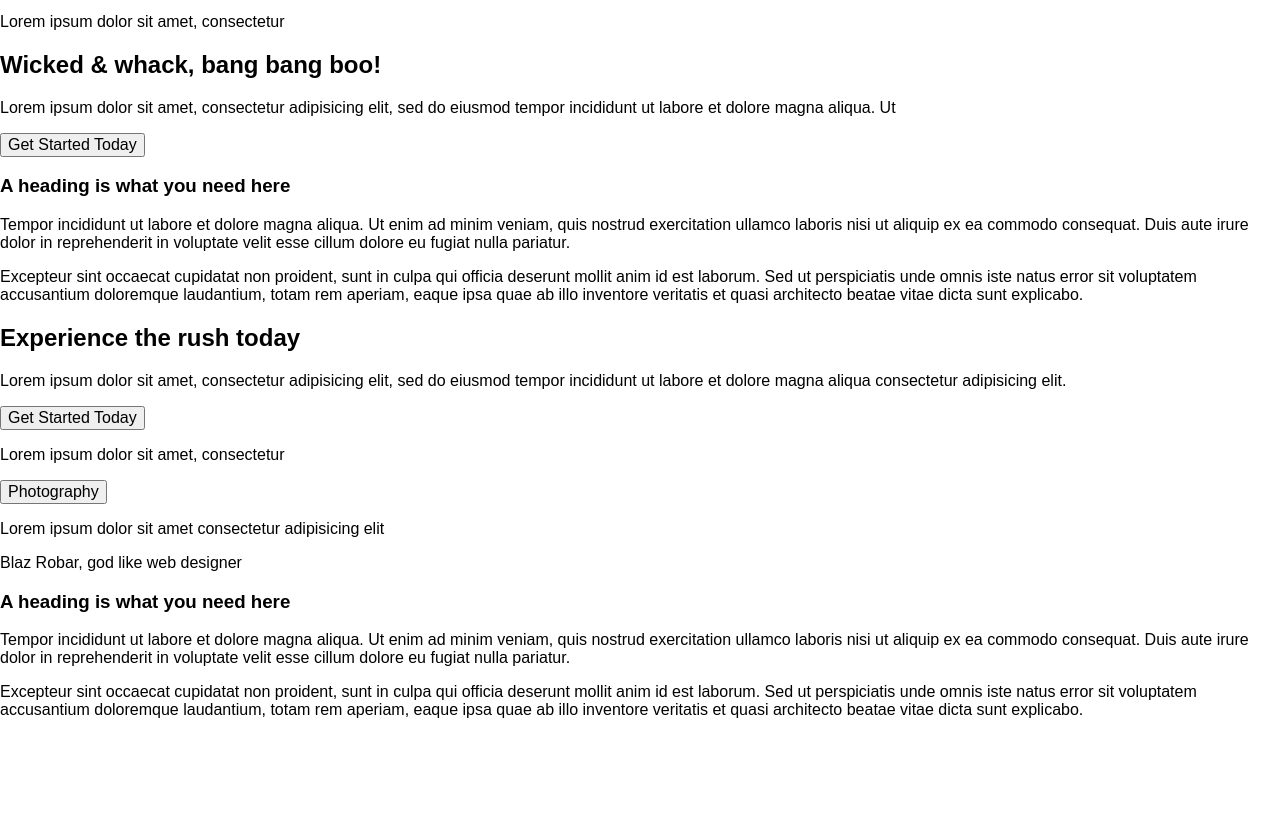
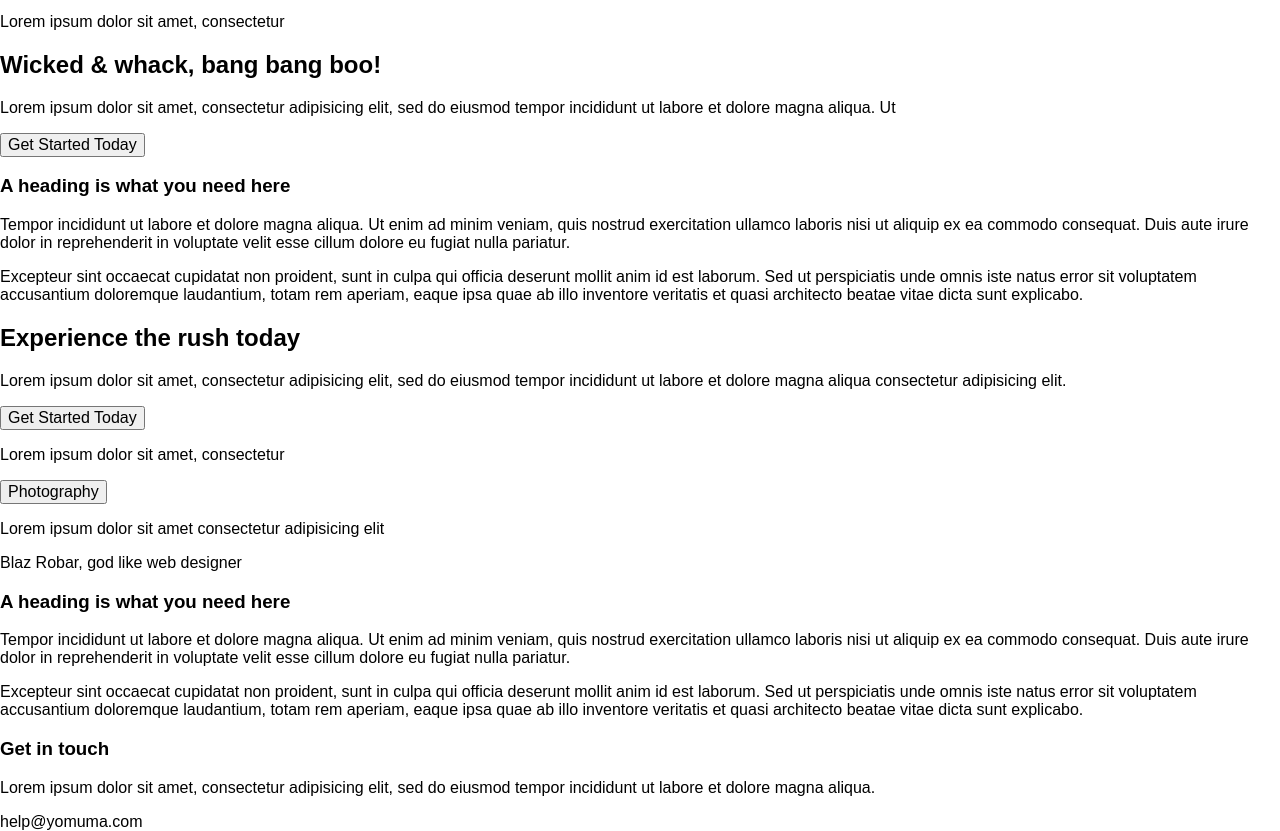
Before and after one commit to marcint87/pex, a website: page index.html in a window 1280 px wide. Shown: the part 271-1102 px from the top of the page. Before the commit the page ends 1006 px from the top, so only its background shows below. Drawn offline with nearby package versions, Linux system fonts and the light colour scheme.

Commit message:
html for contact section

```diff
--- a/index.html
+++ b/index.html
@@ -118,6 +118,15 @@
 
             </div>
         </section>
+        <section class="contact">
+            <div class="container">
+                <div class="contact-wrapper">
+                    <h3 class="contact-heading">Get in touch</h3>
+                    <p class="contact-text">Lorem ipsum dolor sit amet, consectetur adipisicing elit, sed do eiusmod tempor incididunt ut labore et dolore magna aliqua.</p>
+                    <span class="contact-email">help@yomuma.com</span>
+                </div>
+            </div>
+        </section>
 
 
 
```
